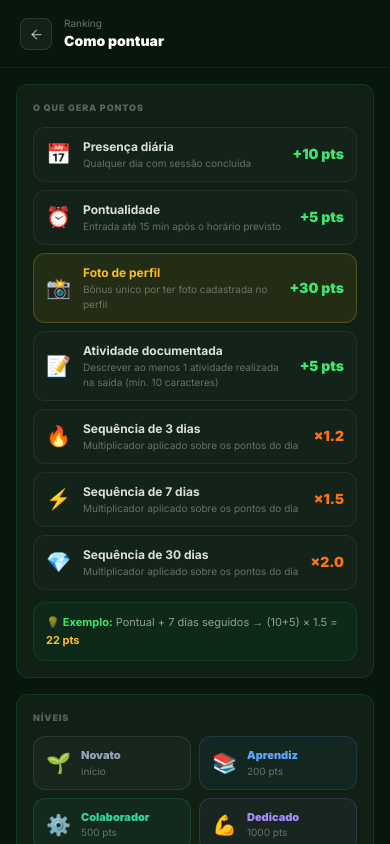
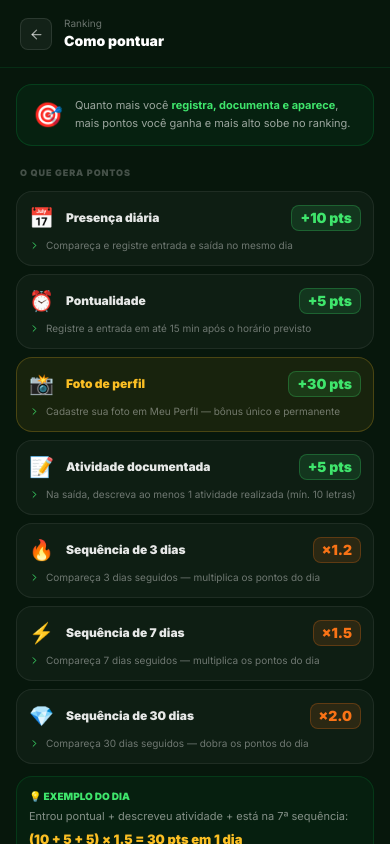
Before and after one commit to emanuelmaestre/Controle_de_Ponto_Estagiarios, a Next.js app: page /ranking/rules in a window 390 px wide. Built offline with nearby package versions, Linux system fonts and the light colour scheme.

Commit message:
feat: regras de pontuacao com instrucao clara de como desbloquear cada conquista

```diff
--- a/src/app/admin/ranking/rules/page.tsx
+++ b/src/app/admin/ranking/rules/page.tsx
@@ -1,7 +1,7 @@
 import { redirect } from 'next/navigation'
 import Link from 'next/link'
 import { createSupabaseServerClient } from '@/lib/supabase/server'
-import { ArrowLeft } from 'lucide-react'
+import { ArrowLeft, ChevronRight } from 'lucide-react'
 import { LEVELS, ACHIEVEMENTS, SCORING_RULES } from '@/lib/gamification'
 import { FadeIn } from '@/components/ui/MotionWrappers'
 
@@ -43,47 +43,102 @@ export default async function RankingRulesPage() {
 function RulesContent() {
   return (
     <>
-      {/* O que pontua */}
-      <FadeIn delay={0.04}>
+      {/* Intro */}
+      <FadeIn delay={0.02}>
+        <div className="rounded-xl px-5 py-4 flex items-center gap-3"
+          style={{ background: 'rgba(0,200,83,0.05)', border: '1px solid rgba(0,200,83,0.18)' }}>
+          <span className="text-2xl flex-shrink-0">🎯</span>
+          <p className="text-sm" style={{ color: 'rgba(255,255,255,0.6)', lineHeight: 1.6 }}>
+            Quanto mais o estagiário <strong style={{ color: '#3fe56c' }}>registra, documenta e aparece</strong>, mais pontos ganha e mais alto sobe no ranking.
+          </p>
+        </div>
+      </FadeIn>
+
+      {/* O que gera pontos */}
+      <FadeIn delay={0.05}>
         <section className="rounded-xl p-6"
           style={{ background: 'var(--surface-card, #0f2318)', border: '1px solid rgba(0,200,83,0.15)' }}>
           <p className="text-[10px] font-black tracking-widest mb-4" style={{ color: 'var(--text-3)' }}>O QUE GERA PONTOS</p>
-          <div className="space-y-3">
-            {SCORING_RULES.map(rule => (
-              <div key={rule.id} className="flex items-center gap-4 rounded-xl px-4 py-3"
+          <div className="space-y-2">
+            {SCORING_RULES.map(rule => {
+              const isMulti = rule.points.startsWith('×')
+              return (
+                <div key={rule.id} className="rounded-xl overflow-hidden"
                   style={{
                     background: rule.id === 'photo' ? 'rgba(251,191,36,0.06)' : 'rgba(255,255,255,0.03)',
                     border: `1px solid ${rule.id === 'photo' ? 'rgba(251,191,36,0.2)' : 'rgba(255,255,255,0.07)'}`,
                   }}>
+                  <div className="flex items-center gap-4 px-4 pt-3 pb-2">
                     <span className="text-2xl flex-shrink-0">{rule.emoji}</span>
-                <div className="flex-1 min-w-0">
-                  <p className="text-sm font-bold" style={{ color: rule.id === 'photo' ? '#fbbf24' : 'var(--text)' }}>
+                    <p className="flex-1 text-sm font-bold" style={{ color: rule.id === 'photo' ? '#fbbf24' : 'var(--text)' }}>
                       {rule.label}
                     </p>
-                  <p className="text-xs" style={{ color: 'rgba(255,255,255,0.4)' }}>{rule.detail}</p>
-                </div>
-                <span className="text-base font-black flex-shrink-0"
-                  style={{ color: rule.points.startsWith('×') ? '#f97316' : '#3fe56c' }}>
+                    <span className="text-sm font-black flex-shrink-0 px-2.5 py-1 rounded-lg"
+                      style={{
+                        background: isMulti ? 'rgba(249,115,22,0.1)' : 'rgba(63,229,108,0.1)',
+                        color: isMulti ? '#f97316' : '#3fe56c',
+                        border: `1px solid ${isMulti ? 'rgba(249,115,22,0.2)' : 'rgba(63,229,108,0.2)'}`,
+                      }}>
                       {rule.points}
                     </span>
                   </div>
-            ))}
+                  <div className="flex items-start gap-1.5 px-4 pb-3">
+                    <ChevronRight size={12} className="mt-0.5 flex-shrink-0" style={{ color: '#3fe56c' }} />
+                    <p className="text-xs" style={{ color: 'rgba(255,255,255,0.4)' }}>{rule.detail}</p>
+                  </div>
+                </div>
+              )
+            })}
           </div>
           <div className="mt-4 rounded-xl px-4 py-3"
             style={{ background: 'rgba(0,200,83,0.06)', border: '1px solid rgba(0,200,83,0.15)' }}>
-            <p className="text-sm" style={{ color: 'rgba(255,255,255,0.6)', lineHeight: 1.7 }}>
-              💡 <strong style={{ color: '#3fe56c' }}>Exemplo prático:</strong> Entrou pontual com sequência de 7 dias →
-              {' '}(10 + 5) × 1.5 = <strong style={{ color: '#fbbf24' }}>22 pts</strong> naquele dia.
+            <p className="text-[11px] font-black mb-0.5" style={{ color: '#3fe56c' }}>💡 EXEMPLO PRÁTICO</p>
+            <p className="text-sm" style={{ color: 'rgba(255,255,255,0.55)', lineHeight: 1.7 }}>
+              Entrou pontual + descreveu atividade + sequência de 7 dias →
+              (10 + 5 + 5) × 1.5 = <strong style={{ color: '#fbbf24' }}>30 pts</strong> naquele dia.
             </p>
           </div>
         </section>
       </FadeIn>
 
-      {/* Níveis */}
-      <FadeIn delay={0.08}>
+      {/* Conquistas */}
+      <FadeIn delay={0.09}>
         <section className="rounded-xl p-6"
           style={{ background: 'var(--surface-card, #0f2318)', border: '1px solid rgba(0,200,83,0.15)' }}>
-          <p className="text-[10px] font-black tracking-widest mb-4" style={{ color: 'var(--text-3)' }}>NÍVEIS</p>
+          <p className="text-[10px] font-black tracking-widest mb-4" style={{ color: 'var(--text-3)' }}>
+            CONQUISTAS — O QUE FAZER PARA DESBLOQUEAR
+          </p>
+          <div className="grid grid-cols-1 sm:grid-cols-2 gap-3">
+            {Object.entries(ACHIEVEMENTS).map(([key, ach]) => (
+              <div key={key} className="rounded-xl overflow-hidden"
+                style={{ background: 'rgba(255,255,255,0.03)', border: '1px solid rgba(255,255,255,0.07)' }}>
+                <div className="flex items-start gap-3 px-4 pt-3 pb-1.5">
+                  <span className="text-2xl flex-shrink-0 leading-none mt-0.5">{ach.emoji}</span>
+                  <div>
+                    <p className="text-sm font-bold" style={{ color: 'var(--text)' }}>{ach.label}</p>
+                    <p className="text-xs" style={{ color: 'rgba(255,255,255,0.35)' }}>{ach.desc}</p>
+                  </div>
+                </div>
+                <div className="mx-4 mb-3 rounded-lg px-3 py-2 flex items-start gap-2"
+                  style={{ background: 'rgba(63,229,108,0.05)', border: '1px solid rgba(63,229,108,0.12)' }}>
+                  <span className="text-xs flex-shrink-0 mt-0.5">✅</span>
+                  <p className="text-xs font-medium leading-relaxed" style={{ color: 'rgba(255,255,255,0.5)' }}>
+                    {ach.how}
+                  </p>
+                </div>
+              </div>
+            ))}
+          </div>
+        </section>
+      </FadeIn>
+
+      {/* Níveis */}
+      <FadeIn delay={0.13}>
+        <section className="rounded-xl p-6"
+          style={{ background: 'var(--surface-card, #0f2318)', border: '1px solid rgba(0,200,83,0.15)' }}>
+          <p className="text-[10px] font-black tracking-widest mb-4" style={{ color: 'var(--text-3)' }}>
+            TÍTULOS — EVOLUA DE NÍVEL COM PONTOS
+          </p>
           <div className="grid grid-cols-2 sm:grid-cols-3 gap-3">
             {LEVELS.map(lvl => (
               <div key={lvl.level} className="flex items-center gap-3 rounded-xl px-4 py-3"
@@ -100,26 +155,6 @@ function RulesContent() {
           </div>
         </section>
       </FadeIn>
-
-      {/* Conquistas */}
-      <FadeIn delay={0.12}>
-        <section className="rounded-xl p-6"
-          style={{ background: 'var(--surface-card, #0f2318)', border: '1px solid rgba(0,200,83,0.15)' }}>
-          <p className="text-[10px] font-black tracking-widest mb-4" style={{ color: 'var(--text-3)' }}>CONQUISTAS</p>
-          <div className="grid grid-cols-1 sm:grid-cols-2 gap-3">
-            {Object.entries(ACHIEVEMENTS).map(([key, ach]) => (
-              <div key={key} className="flex items-center gap-3 rounded-xl px-4 py-3"
-                style={{ background: 'rgba(255,255,255,0.03)', border: '1px solid rgba(255,255,255,0.07)' }}>
-                <span className="text-2xl flex-shrink-0">{ach.emoji}</span>
-                <div>
-                  <p className="text-sm font-bold" style={{ color: 'var(--text)' }}>{ach.label}</p>
-                  <p className="text-xs" style={{ color: 'rgba(255,255,255,0.4)' }}>{ach.desc}</p>
-                </div>
-              </div>
-            ))}
-          </div>
-        </section>
-      </FadeIn>
     </>
   )
 }
--- a/src/app/profile/ProfileAchievements.tsx
+++ b/src/app/profile/ProfileAchievements.tsx
@@ -272,6 +272,9 @@ export default function ProfileAchievements({ points, level, streakDays, achieve
                       <p className="text-[9px] mt-0.5 leading-tight" style={{ color: 'rgba(255,255,255,0.15)' }}>
                         {ach.desc}
                       </p>
+                      <p className="text-[9px] mt-1.5 leading-tight" style={{ color: 'rgba(63,229,108,0.3)' }}>
+                        ✅ {ach.how}
+                      </p>
                     </motion.div>
                   )
                 })}
--- a/src/app/ranking/rules/page.tsx
+++ b/src/app/ranking/rules/page.tsx
@@ -2,8 +2,14 @@
 
 import { motion } from 'framer-motion'
 import Link from 'next/link'
-import { ArrowLeft } from 'lucide-react'
+import { ArrowLeft, ChevronRight } from 'lucide-react'
 import { LEVELS, ACHIEVEMENTS, SCORING_RULES } from '@/lib/gamification'
+
+const fadeUp = (delay: number) => ({
+  initial: { opacity: 0, y: 14 } as const,
+  animate: { opacity: 1, y: 0 } as const,
+  transition: { duration: 0.35, delay, ease: [0.16, 1, 0.3, 1] as const },
+})
 
 export default function RankingRulesPage() {
   return (
@@ -24,78 +30,122 @@ export default function RankingRulesPage() {
       </header>
 
       {/* Content */}
-      <main className="flex-1 min-h-0 overflow-y-auto px-4 py-4 space-y-4">
+      <main className="flex-1 min-h-0 overflow-y-auto px-4 py-4 space-y-5">
 
-        {/* O que pontua */}
-        <motion.section initial={{ opacity: 0, y: 12 }} animate={{ opacity: 1, y: 0 }} transition={{ delay: 0.05 }}
-          className="rounded-xl p-4"
-          style={{ background: 'rgba(255,255,255,0.04)', border: '1px solid rgba(0,200,83,0.15)' }}>
-          <p className="text-[9px] font-black tracking-widest mb-3" style={{ color: 'rgba(255,255,255,0.3)' }}>O QUE GERA PONTOS</p>
+        {/* Intro */}
+        <motion.div {...fadeUp(0.03)}
+          className="rounded-2xl px-4 py-3 flex items-center gap-3"
+          style={{ background: 'rgba(0,200,83,0.06)', border: '1px solid rgba(0,200,83,0.18)' }}>
+          <span className="text-2xl flex-shrink-0">🎯</span>
+          <p className="text-[11px] leading-relaxed" style={{ color: 'rgba(255,255,255,0.6)' }}>
+            Quanto mais você <strong style={{ color: '#3fe56c' }}>registra, documenta e aparece</strong>, mais pontos você ganha e mais alto sobe no ranking.
+          </p>
+        </motion.div>
+
+        {/* O que gera pontos */}
+        <motion.section {...fadeUp(0.07)}>
+          <p className="text-[9px] font-black tracking-widest mb-3 px-1" style={{ color: 'rgba(255,255,255,0.25)' }}>
+            O QUE GERA PONTOS
+          </p>
           <div className="space-y-2">
-            {SCORING_RULES.map((rule, i) => (
+            {SCORING_RULES.map((rule, i) => {
+              const isMulti = rule.points.startsWith('×')
+              return (
                 <motion.div key={rule.id}
-                initial={{ opacity: 0, x: -8 }} animate={{ opacity: 1, x: 0 }} transition={{ delay: 0.1 + i * 0.05 }}
-                className="flex items-center gap-3 rounded-xl px-3 py-2.5"
+                  initial={{ opacity: 0, x: -10 }} animate={{ opacity: 1, x: 0 }}
+                  transition={{ delay: 0.1 + i * 0.05 }}
+                  className="rounded-2xl overflow-hidden"
                   style={{
-                  background: rule.id === 'photo' ? 'rgba(251,191,36,0.08)' : 'rgba(255,255,255,0.02)',
-                  border: `1px solid ${rule.id === 'photo' ? 'rgba(251,191,36,0.25)' : 'rgba(255,255,255,0.06)'}`,
+                    background: rule.id === 'photo' ? 'rgba(251,191,36,0.07)' : 'rgba(255,255,255,0.03)',
+                    border: `1px solid ${rule.id === 'photo' ? 'rgba(251,191,36,0.22)' : 'rgba(255,255,255,0.07)'}`,
                   }}>
+                  <div className="flex items-center gap-3 px-3 pt-3 pb-1.5">
                     <span className="text-xl flex-shrink-0">{rule.emoji}</span>
-                <div className="flex-1 min-w-0">
-                  <p className="text-[12px] font-bold" style={{ color: rule.id === 'photo' ? '#fbbf24' : 'rgba(255,255,255,0.85)' }}>
+                    <p className="flex-1 text-[12px] font-black" style={{ color: rule.id === 'photo' ? '#fbbf24' : 'rgba(255,255,255,0.9)' }}>
                       {rule.label}
                     </p>
-                  <p className="text-[10px]" style={{ color: 'rgba(255,255,255,0.35)' }}>{rule.detail}</p>
-                </div>
-                <span className="text-sm font-black flex-shrink-0"
-                  style={{ color: rule.points.startsWith('×') ? '#f97316' : '#3fe56c' }}>
+                    <span className="text-sm font-black flex-shrink-0 px-2 py-0.5 rounded-lg"
+                      style={{
+                        background: isMulti ? 'rgba(249,115,22,0.12)' : 'rgba(63,229,108,0.12)',
+                        color: isMulti ? '#f97316' : '#3fe56c',
+                        border: `1px solid ${isMulti ? 'rgba(249,115,22,0.25)' : 'rgba(63,229,108,0.25)'}`,
+                      }}>
                       {rule.points}
                     </span>
+                  </div>
+                  <div className="flex items-start gap-1.5 px-3 pb-3">
+                    <ChevronRight size={11} className="mt-0.5 flex-shrink-0" style={{ color: '#3fe56c' }} />
+                    <p className="text-[10px]" style={{ color: 'rgba(255,255,255,0.4)' }}>{rule.detail}</p>
+                  </div>
+                </motion.div>
+              )
+            })}
+          </div>
+
+          {/* Exemplo */}
+          <div className="mt-3 rounded-2xl px-3 py-3"
+            style={{ background: 'rgba(0,200,83,0.05)', border: '1px solid rgba(0,200,83,0.15)' }}>
+            <p className="text-[10px] font-black mb-1" style={{ color: '#3fe56c' }}>💡 EXEMPLO DO DIA</p>
+            <p className="text-[11px] leading-relaxed" style={{ color: 'rgba(255,255,255,0.5)' }}>
+              Entrou pontual + descreveu atividade + está na 7ª sequência:
+            </p>
+            <p className="text-[13px] font-black mt-1" style={{ color: '#fbbf24' }}>
+              (10 + 5 + 5) × 1.5 = 30 pts em 1 dia
+            </p>
+          </div>
+        </motion.section>
+
+        {/* Conquistas */}
+        <motion.section {...fadeUp(0.15)}>
+          <p className="text-[9px] font-black tracking-widest mb-3 px-1" style={{ color: 'rgba(255,255,255,0.25)' }}>
+            CONQUISTAS — O QUE FAZER PARA DESBLOQUEAR
+          </p>
+          <div className="space-y-2">
+            {Object.entries(ACHIEVEMENTS).map(([key, ach], i) => (
+              <motion.div key={key}
+                initial={{ opacity: 0, x: -8 }} animate={{ opacity: 1, x: 0 }}
+                transition={{ delay: 0.18 + i * 0.04 }}
+                className="rounded-2xl overflow-hidden"
+                style={{ background: 'rgba(255,255,255,0.03)', border: '1px solid rgba(255,255,255,0.07)' }}>
+                <div className="flex items-start gap-3 px-3 pt-3 pb-1.5">
+                  <span className="text-2xl flex-shrink-0 leading-none mt-0.5">{ach.emoji}</span>
+                  <div className="flex-1 min-w-0">
+                    <p className="text-[12px] font-black" style={{ color: 'rgba(255,255,255,0.88)' }}>{ach.label}</p>
+                    <p className="text-[10px]" style={{ color: 'rgba(255,255,255,0.3)' }}>{ach.desc}</p>
+                  </div>
+                </div>
+                <div className="mx-3 mb-3 rounded-xl px-3 py-2 flex items-start gap-2"
+                  style={{ background: 'rgba(63,229,108,0.05)', border: '1px solid rgba(63,229,108,0.12)' }}>
+                  <span className="text-[11px] flex-shrink-0">✅</span>
+                  <p className="text-[10px] font-bold leading-relaxed" style={{ color: 'rgba(255,255,255,0.5)' }}>
+                    {ach.how}
+                  </p>
+                </div>
               </motion.div>
             ))}
-          </div>
-          <div className="mt-3 rounded-xl px-3 py-2.5 text-[11px]"
-            style={{ background: 'rgba(0,200,83,0.06)', border: '1px solid rgba(0,200,83,0.15)', color: 'rgba(255,255,255,0.55)', lineHeight: 1.7 }}>
-            💡 <strong style={{ color: '#3fe56c' }}>Exemplo:</strong> Pontual + 7 dias seguidos → (10+5) × 1.5 = <strong style={{ color: '#fbbf24' }}>22 pts</strong>
           </div>
         </motion.section>
 
         {/* Níveis */}
-        <motion.section initial={{ opacity: 0, y: 12 }} animate={{ opacity: 1, y: 0 }} transition={{ delay: 0.15 }}
-          className="rounded-xl p-4"
-          style={{ background: 'rgba(255,255,255,0.04)', border: '1px solid rgba(0,200,83,0.15)' }}>
-          <p className="text-[9px] font-black tracking-widest mb-3" style={{ color: 'rgba(255,255,255,0.3)' }}>NÍVEIS</p>
+        <motion.section {...fadeUp(0.25)}>
+          <p className="text-[9px] font-black tracking-widest mb-3 px-1" style={{ color: 'rgba(255,255,255,0.25)' }}>
+            TÍTULOS — EVOLUA DE NÍVEL COM PONTOS
+          </p>
           <div className="grid grid-cols-2 gap-2">
-            {LEVELS.map(lvl => (
-              <div key={lvl.level} className="flex items-center gap-2.5 rounded-xl px-3 py-2.5"
-                style={{ background: `${lvl.color}0e`, border: `1px solid ${lvl.color}28` }}>
+            {LEVELS.map((lvl, i) => (
+              <motion.div key={lvl.level}
+                initial={{ opacity: 0, scale: 0.92 }} animate={{ opacity: 1, scale: 1 }}
+                transition={{ delay: 0.28 + i * 0.05, type: 'spring', stiffness: 280, damping: 22 }}
+                className="flex items-center gap-2.5 rounded-2xl px-3 py-2.5"
+                style={{ background: `${lvl.color}0d`, border: `1px solid ${lvl.color}25` }}>
                 <span className="text-xl">{lvl.icon}</span>
                 <div>
                   <p className="text-[11px] font-black" style={{ color: lvl.color }}>{lvl.title}</p>
-                  <p className="text-[10px]" style={{ color: 'rgba(255,255,255,0.35)' }}>
-                    {lvl.minPoints === 0 ? 'início' : `${lvl.minPoints} pts`}
+                  <p className="text-[9px]" style={{ color: 'rgba(255,255,255,0.3)' }}>
+                    {lvl.minPoints === 0 ? 'começo' : `a partir de ${lvl.minPoints} pts`}
                   </p>
                 </div>
-              </div>
-            ))}
-          </div>
-        </motion.section>
-
-        {/* Conquistas */}
-        <motion.section initial={{ opacity: 0, y: 12 }} animate={{ opacity: 1, y: 0 }} transition={{ delay: 0.2 }}
-          className="rounded-xl p-4"
-          style={{ background: 'rgba(255,255,255,0.04)', border: '1px solid rgba(0,200,83,0.15)' }}>
-          <p className="text-[9px] font-black tracking-widest mb-3" style={{ color: 'rgba(255,255,255,0.3)' }}>CONQUISTAS</p>
-          <div className="space-y-2">
-            {Object.entries(ACHIEVEMENTS).map(([key, ach]) => (
-              <div key={key} className="flex items-center gap-3 rounded-xl px-3 py-2.5"
-                style={{ background: 'rgba(255,255,255,0.02)', border: '1px solid rgba(255,255,255,0.06)' }}>
-                <span className="text-xl flex-shrink-0">{ach.emoji}</span>
-                <div>
-                  <p className="text-[12px] font-bold" style={{ color: 'rgba(255,255,255,0.85)' }}>{ach.label}</p>
-                  <p className="text-[10px]" style={{ color: 'rgba(255,255,255,0.35)' }}>{ach.desc}</p>
-                </div>
-              </div>
+              </motion.div>
             ))}
           </div>
         </motion.section>
--- a/src/lib/gamification.ts
+++ b/src/lib/gamification.ts
@@ -1,13 +1,13 @@
 // Shared gamification constants and helpers
 
 export const SCORING_RULES = [
-  { id: 'presence',  emoji: '📅', label: 'Presença diária',      points: '+10 pts', detail: 'Qualquer dia com sessão concluída' },
-  { id: 'punctual',  emoji: '⏰', label: 'Pontualidade',          points: '+5 pts',  detail: 'Entrada até 15 min após o horário previsto' },
-  { id: 'photo',     emoji: '📸', label: 'Foto de perfil',        points: '+30 pts', detail: 'Bônus único por ter foto cadastrada no perfil' },
-  { id: 'activity',  emoji: '📝', label: 'Atividade documentada',  points: '+5 pts',  detail: 'Descrever ao menos 1 atividade realizada na saída (mín. 10 caracteres)' },
-  { id: 'streak_3',  emoji: '🔥', label: 'Sequência de 3 dias',   points: '×1.2',    detail: 'Multiplicador aplicado sobre os pontos do dia' },
-  { id: 'streak_7',  emoji: '⚡', label: 'Sequência de 7 dias',   points: '×1.5',    detail: 'Multiplicador aplicado sobre os pontos do dia' },
-  { id: 'streak_30', emoji: '💎', label: 'Sequência de 30 dias',  points: '×2.0',    detail: 'Multiplicador aplicado sobre os pontos do dia' },
+  { id: 'presence',  emoji: '📅', label: 'Presença diária',       points: '+10 pts', detail: 'Compareça e registre entrada e saída no mesmo dia' },
+  { id: 'punctual',  emoji: '⏰', label: 'Pontualidade',           points: '+5 pts',  detail: 'Registre a entrada em até 15 min após o horário previsto' },
+  { id: 'photo',     emoji: '📸', label: 'Foto de perfil',         points: '+30 pts', detail: 'Cadastre sua foto em Meu Perfil — bônus único e permanente' },
+  { id: 'activity',  emoji: '📝', label: 'Atividade documentada',  points: '+5 pts',  detail: 'Na saída, descreva ao menos 1 atividade realizada (mín. 10 letras)' },
+  { id: 'streak_3',  emoji: '🔥', label: 'Sequência de 3 dias',   points: '×1.2',    detail: 'Compareça 3 dias seguidos — multiplica os pontos do dia' },
+  { id: 'streak_7',  emoji: '⚡', label: 'Sequência de 7 dias',   points: '×1.5',    detail: 'Compareça 7 dias seguidos — multiplica os pontos do dia' },
+  { id: 'streak_30', emoji: '💎', label: 'Sequência de 30 dias',  points: '×2.0',    detail: 'Compareça 30 dias seguidos — dobra os pontos do dia' },
 ] as const
 
 export const LEVELS = [
@@ -36,18 +36,73 @@ export function getProgressToNextLevel(points: number, level: number): number {
   return Math.min(100, Math.round((done / range) * 100))
 }
 
-export const ACHIEVEMENTS: Record<string, { label: string; emoji: string; desc: string }> = {
-  has_photo:     { label: 'Identidade Completa', emoji: '📸', desc: 'Foto de perfil cadastrada' },
-  first_day:     { label: 'Primeiro Dia',     emoji: '🌱', desc: 'Primeiro registro de ponto' },
-  streak_3:      { label: 'Trio Imparável',   emoji: '🔥', desc: '3 dias consecutivos' },
-  streak_7:      { label: 'Semana Perfeita',  emoji: '⚡', desc: '7 dias consecutivos' },
-  streak_30:     { label: 'Mês Inquebrável',  emoji: '💎', desc: '30 dias consecutivos' },
-  punctual_10:   { label: 'Sempre Pontual',   emoji: '⏰', desc: '10 entradas no horário' },
-  reporter_5:    { label: 'Repórter',         emoji: '📝', desc: '5 sessões com atividade documentada' },
-  reporter_20:   { label: 'Cronista',         emoji: '📋', desc: '20 sessões com atividade documentada' },
-  month_80:      { label: 'Quase Lá',         emoji: '🚀', desc: '80% da carga horária mensal' },
-  month_complete:{ label: 'Meta Cumprida',    emoji: '🏆', desc: '100% da carga horária mensal' },
-  top_month:     { label: 'Destaque do Mês',  emoji: '👑', desc: '1º lugar no ranking mensal' },
+export const ACHIEVEMENTS: Record<string, { label: string; emoji: string; desc: string; how: string }> = {
+  has_photo: {
+    label: 'Identidade Completa',
+    emoji: '📸',
+    desc:  'Foto de perfil cadastrada',
+    how:   'Vá em Meu Perfil e adicione uma foto sua',
+  },
+  first_day: {
+    label: 'Primeiro Dia',
+    emoji: '🌱',
+    desc:  'Primeiro registro de ponto concluído',
+    how:   'Registre entrada e saída pela primeira vez',
+  },
+  streak_3: {
+    label: 'Trio Imparável',
+    emoji: '🔥',
+    desc:  '3 dias consecutivos presentes',
+    how:   'Compareça e registre ponto por 3 dias seguidos',
+  },
+  streak_7: {
+    label: 'Semana Perfeita',
+    emoji: '⚡',
+    desc:  '7 dias consecutivos presentes',
+    how:   'Compareça e registre ponto por 7 dias seguidos sem faltar',
+  },
+  streak_30: {
+    label: 'Mês Inquebrável',
+    emoji: '💎',
+    desc:  '30 dias consecutivos presentes',
+    how:   'Compareça e registre ponto por 30 dias seguidos sem faltar',
+  },
+  punctual_10: {
+    label: 'Sempre Pontual',
+    emoji: '⏰',
+    desc:  '10 entradas registradas no horário',
+    how:   'Registre a entrada em até 15 min do horário previsto por 10 vezes',
+  },
+  reporter_5: {
+    label: 'Repórter',
+    emoji: '📝',
+    desc:  '5 saídas com atividade documentada',
+    how:   'Na tela de saída, descreva o que fez (mín. 10 letras) em 5 dias diferentes',
+  },
+  reporter_20: {
+    label: 'Cronista',
+    emoji: '📋',
+    desc:  '20 saídas com atividade documentada',
+    how:   'Na tela de saída, descreva o que fez (mín. 10 letras) em 20 dias diferentes',
+  },
+  month_80: {
+    label: 'Quase Lá',
+    emoji: '🚀',
+    desc:  '80% da carga horária mensal atingida',
+    how:   'Cumpra ao menos 80% das horas do mês registrando entrada e saída',
+  },
+  month_complete: {
+    label: 'Meta Cumprida',
+    emoji: '🏆',
+    desc:  '100% da carga horária mensal atingida',
+    how:   'Cumpra 100% das horas do mês registrando entrada e saída todos os dias',
+  },
+  top_month: {
+    label: 'Destaque do Mês',
+    emoji: '👑',
+    desc:  '1º lugar no ranking do mês',
+    how:   'Seja o estagiário com mais pontos no mês — presença, pontualidade e atividades',
+  },
 }
 
 export function getStreakMultiplier(streak: number): number {
```
Lines whose indentation alone changed are shown as unchanged.
